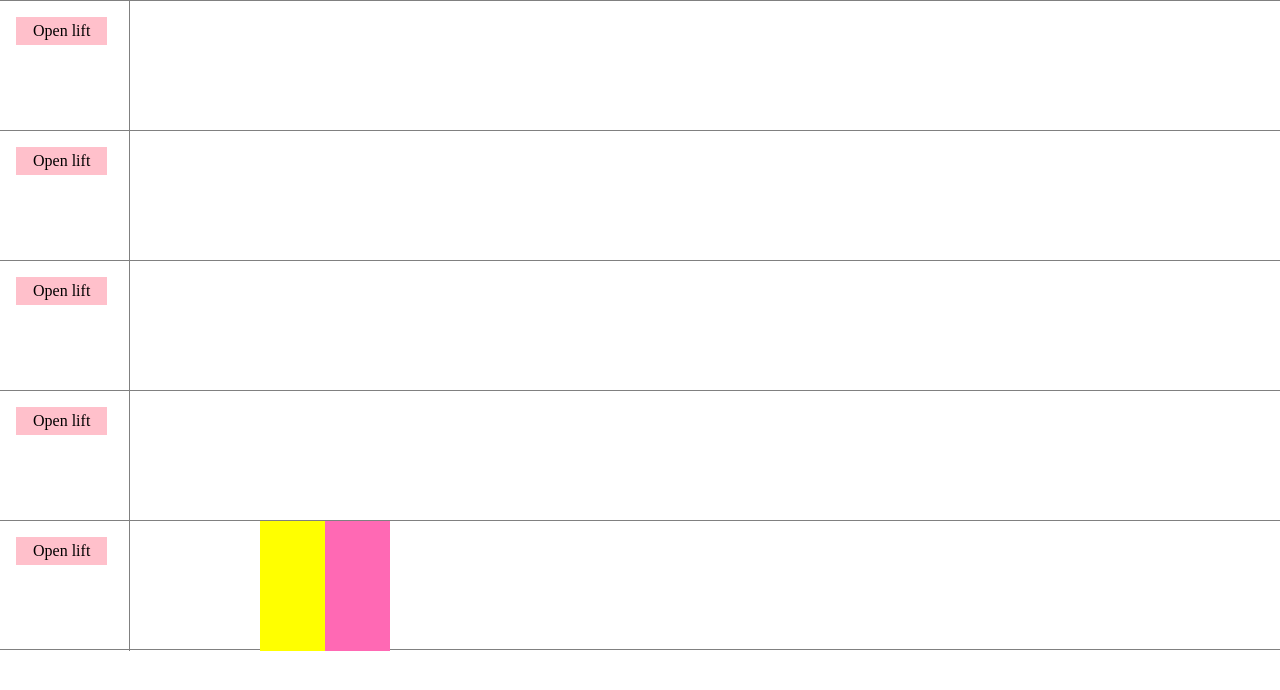
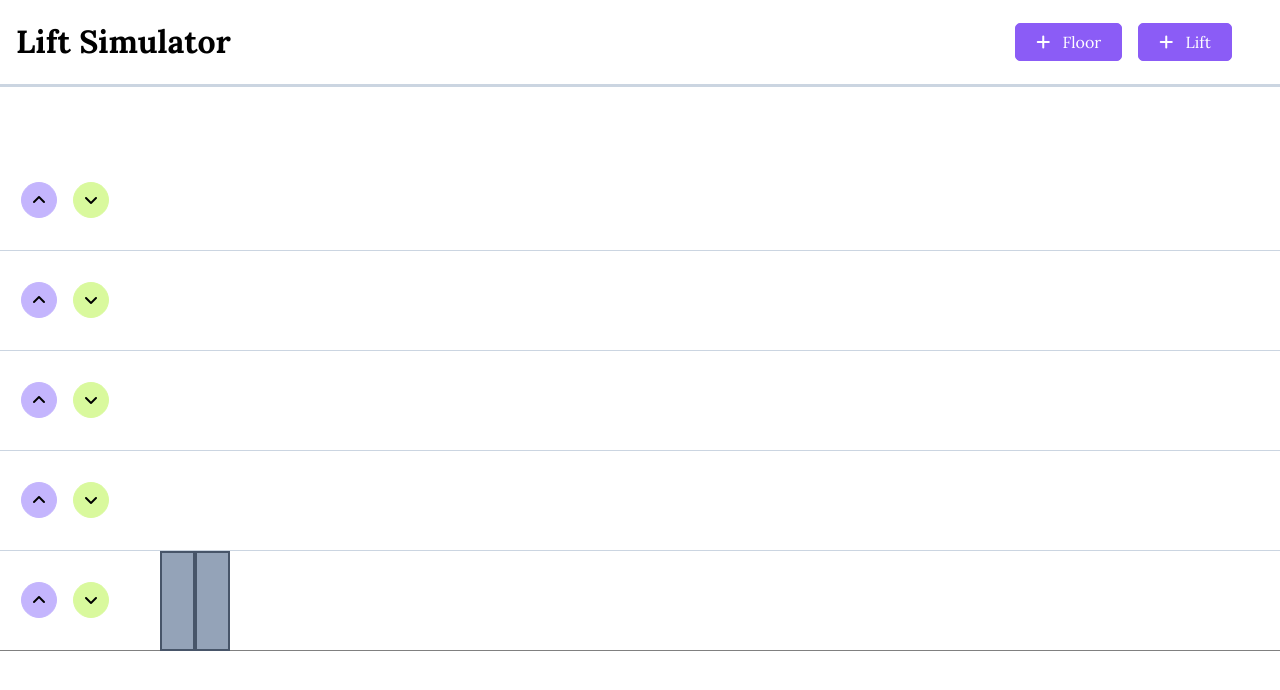
Before and after one commit to siddhigate/lift-simulation, a plain HTML site: page src/index.html in a window 1280 px wide. Drawn offline with Linux system fonts and the light colour scheme.

Commit message:
style: styled lift, controls

```diff
--- a/src/css/main.css
+++ b/src/css/main.css
@@ -11,11 +11,47 @@ body {
     height: 100vh;
     margin: 0;
     padding: 0;
+    font-family: 'Lora', serif;
 }
 
 input,
 button {
     font: inherit;
+}
+
+header {
+    padding: 0 1rem 0 1rem;
+    border-bottom: 3px solid #CBD5E1;
+    margin-bottom: 4rem;
+    display: flex;
+    align-items: center;
+    justify-content: space-between;
+}
+
+.add-btns {
+    display: flex;
+    margin-right: 1rem
+}
+
+.add-btns button {
+    margin-right: 1rem;
+    background-color: #8B5CF6;
+    border: 1px solid #8B5CF6;
+    color: white;
+    border-radius: 5px;
+    padding: 0.5rem 1.25rem;
+    cursor: pointer;
+}
+
+.add-btns button i {
+    margin-right: 0.5rem;
+}
+
+@media screen and (max-width: 1200px) {
+    header {
+        flex-direction: column;
+        padding-bottom: 1rem;
+    }
 }
 
 /*
@@ -28,9 +64,9 @@ main {
 
 .lift-container {
     position: absolute;
-    left: 130px;
-    height: 130px;
-    width: 130px;
+    left: 30px;
+    height: 100px;
+    width: 70px;
     background-color: black;
     position: relative;
     z-index: 3;
@@ -43,7 +79,8 @@ main {
     bottom: 0;
     left: 0;
     right: 50%;
-    background-color: yellow;
+    background-color: #94A3B8;
+    border: 2px solid #475569;
     z-index: 1;
 
 }
@@ -54,7 +91,8 @@ main {
     bottom: 0;
     right: 0;
     left: 50%;
-    background-color: hotpink;
+    background-color: #94A3B8;
+    border: 2px solid #475569;
     z-index: 1;
 }
 
@@ -78,13 +116,33 @@ main {
     transition: transform 2500ms ease-in-out;
 }
 
-.open-lift-btn {
-    margin: 1rem;
-    padding: 0.25rem 1rem;
-    background-color: pink;
-    border: 1px solid pink;
+
+.lift-buttons {
+    width: 130px;
+    height: 100%;
+    display: flex;
+    align-items: center;
+    justify-content: center;
+    gap: 1rem
+}
+
+.lift-buttons button {
+    height: 2.25rem;
+    width: 2.25rem;
+    border-radius: 50%;
     cursor: pointer;
 }
+
+.lift-buttons .open-lift-btn {
+    background-color: #C4B5FD;
+    border: 1px solid #C4B5FD;
+}
+
+.lift-buttons .close-lift-btn {
+    background-color: #D9F99D;
+    border: 1px solid #D9F99D;
+}
+
 
 .open-lift-btn:disabled {
     opacity: 0.5;
@@ -95,13 +153,7 @@ main {
 }
 
 .floor {
-    border-top: 1px solid gray;
-    height: 130px;
+    border-bottom: 1px solid #CBD5E1;
+    height: 100px;
     display: flex;
 }
-
-.lift-buttons {
-    width: 130px;
-    height: 130px;
-    border-right: 1px solid gray;
-}
--- a/src/index.html
+++ b/src/index.html
@@ -10,6 +10,14 @@
     <link rel="apple-touch-icon" sizes="180x180" href="./assets/apple-touch-icon.png">
     <link rel="icon" type="image/png" sizes="32x32" href="./assets/favicon-32x32.png">
     <link rel="icon" type="image/png" sizes="16x16" href="./assets/favicon-16x16.png">
+    <link rel="preconnect" href="https://fonts.googleapis.com">
+    <link rel="preconnect" href="https://fonts.gstatic.com" crossorigin>
+    <link
+        href="https://fonts.googleapis.com/css2?family=Lora:ital,wght@0,400;0,500;0,600;0,700;1,400;1,500;1,600;1,700&display=swap"
+        rel="stylesheet">
+    <link rel="stylesheet" href="https://cdnjs.cloudflare.com/ajax/libs/font-awesome/6.1.1/css/all.min.css"
+        integrity="sha512-KfkfwYDsLkIlwQp6LFnl8zNdLGxu9YAA1QvwINks4PhcElQSvqcyVLLD9aMhXd13uQjoXtEKNosOWaZqXgel0g=="
+        crossorigin="anonymous" referrerpolicy="no-referrer" />
 </head>
 
 <body>
@@ -27,30 +35,69 @@
         </div>
     </main> -->
 
+    <header>
+        <h1>Lift Simulator</h1>
+        <div class="add-btns">
+            <button class="add-btn">
+                <i class="fa-solid fa-plus"></i>
+                Floor
+            </button>
+            <button class="add-btn">
+                <i class="fa-solid fa-plus"></i>
+                Lift
+            </button>
+        </div>
+    </header>
+
     <div class="floors">
         <div class="floor">
             <div class="lift-buttons">
-                <button class="open-lift-btn">Open lift</button>
+                <button class="open-lift-btn">
+                    <i class="fa-solid fa-angle-up"></i>
+                </button>
+                <button class="close-lift-btn">
+                    <i class="fa-solid fa-angle-down"></i>
+                </button>
             </div>
         </div>
         <div class="floor">
             <div class="lift-buttons">
-                <button class="open-lift-btn">Open lift</button>
+                <button class="open-lift-btn">
+                    <i class="fa-solid fa-angle-up"></i>
+                </button>
+                <button class="close-lift-btn">
+                    <i class="fa-solid fa-angle-down"></i>
+                </button>
             </div>
         </div>
         <div class="floor">
             <div class="lift-buttons">
-                <button class="open-lift-btn">Open lift</button>
+                <button class="open-lift-btn">
+                    <i class="fa-solid fa-angle-up"></i>
+                </button>
+                <button class="close-lift-btn">
+                    <i class="fa-solid fa-angle-down"></i>
+                </button>
             </div>
         </div>
         <div class="floor">
             <div class="lift-buttons">
-                <button class="open-lift-btn">Open lift</button>
+                <button class="open-lift-btn">
+                    <i class="fa-solid fa-angle-up"></i>
+                </button>
+                <button class="close-lift-btn">
+                    <i class="fa-solid fa-angle-down"></i>
+                </button>
             </div>
         </div>
         <div class="floor" style="border-bottom: 1px solid gray">
             <div class="lift-buttons">
-                <button class="open-lift-btn">Open lift</button>
+                <button class="open-lift-btn">
+                    <i class="fa-solid fa-angle-up"></i>
+                </button>
+                <button class="close-lift-btn">
+                    <i class="fa-solid fa-angle-down"></i>
+                </button>
             </div>
             <div class="lift-container">
 
--- a/src/js/main.js
+++ b/src/js/main.js
@@ -30,10 +30,10 @@ const openCloseLift = () => {
 
 const moveLift = (distance, destFloor) => {
   lift.style.transform = `translateY(${destFloor * 100 * -1}%)`;
-  lift.style.transition = `transform ${2000 * distance}ms ease-in-out`;
+  lift.style.transition = `transform ${1500 * distance}ms ease-in-out`;
 };
 
-let currFloor = 1;
+let currFloor = 0;
 
 function callLift(destFloor) {
   const distance = Math.abs(destFloor - currFloor);
@@ -41,7 +41,7 @@ function callLift(destFloor) {
 
   setTimeout(() => {
     openCloseLift();
-  }, distance * 2000 + 1000);
+  }, distance * 1500 + 1000);
 
   currFloor = destFloor;
 }
@@ -52,7 +52,7 @@ for (let i = 0; i < buttons.length; i++) {
   });
 }
 
-const viewportwidth = document.getElementsByTagName("body")[0].clientWidth,
-  viewportheight = document.getElementsByTagName("body")[0].clientHeight;
+const getMaxLifts = () => {
+  const viewportwidth = document.getElementsByTagName("body")[0].clientWidth;
 
-console.log(viewportwidth, viewportheight);
+}
```
